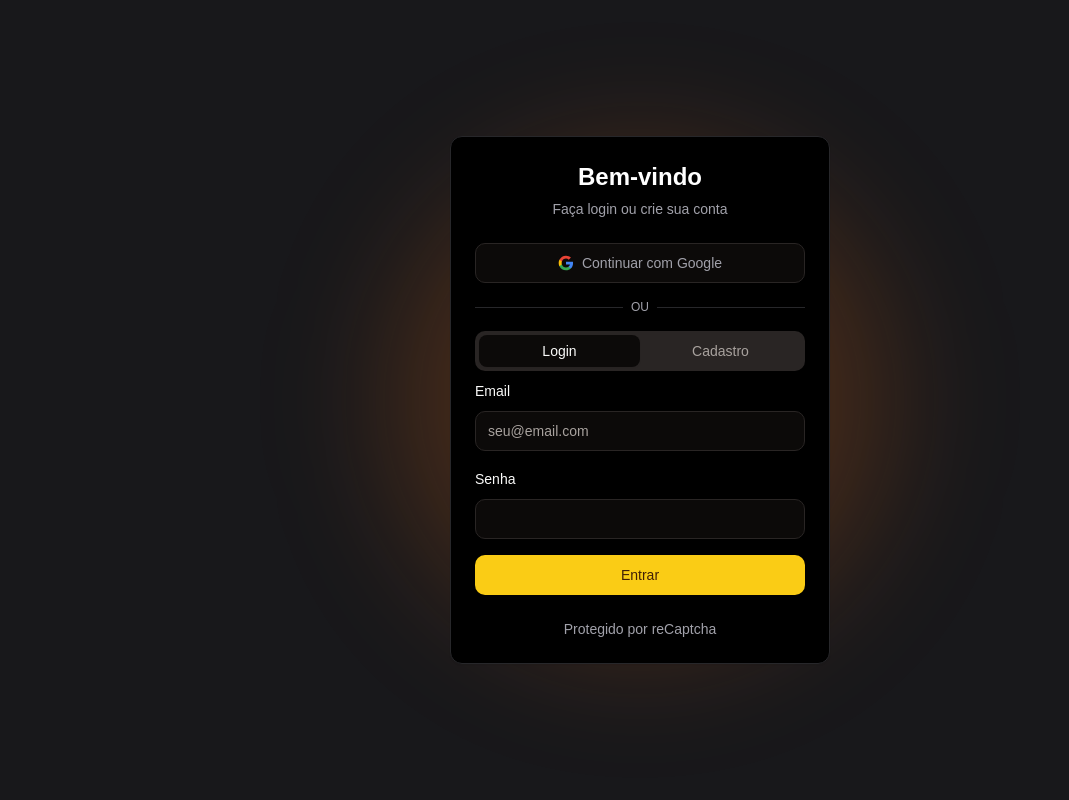
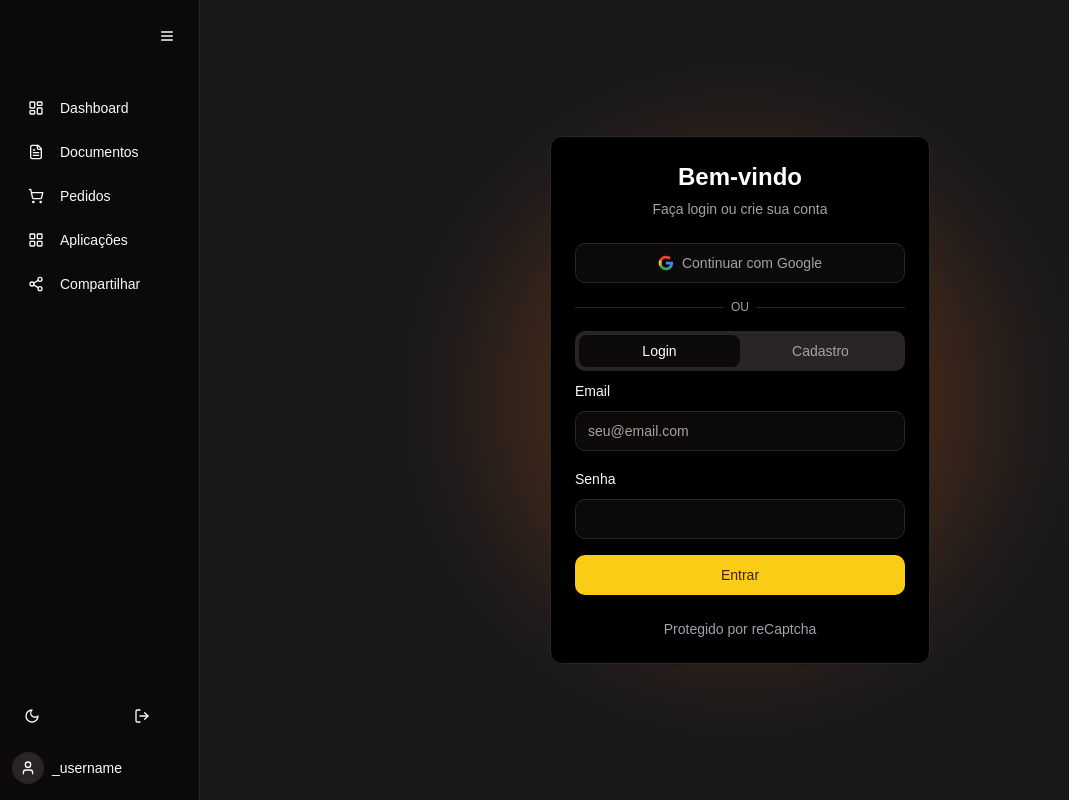
Before and after one commit to flyheb/clone_boiler, a Next.js app: page /auth in a window 1280 px wide. Shown: the whole page, without its empty margins (0-1069 px from the left). Built offline with nearby package versions, Linux system fonts and the light colour scheme.

Commit message:
Sidebar adicionada

```diff
--- a/app/api/auth/[...nextauth]/route.ts
+++ b/app/api/auth/[...nextauth]/route.ts
@@ -1,8 +1,8 @@
 import NextAuth from "next-auth"
 import GoogleProvider from "next-auth/providers/google"
-import { createClient } from '@/lib/supabase/server'
+// import { createClient } from '@/lib/supabase/server'
 
-const handler = NextAuth({
+/*const handler = NextAuth({
   providers: [
     GoogleProvider({
       clientId: process.env.GOOGLE_CLIENT_ID!,
@@ -48,4 +48,4 @@
   }
 })
 
-export { handler as GET, handler as POST }
+export { handler as GET, handler as POST } */
--- a/app/layout.tsx
+++ b/app/layout.tsx
@@ -3,6 +3,7 @@
 import "./globals.css";
 import { ThemeProvider } from "@/components/theme-provider";
 import { Providers } from "./providers"
+import { Sidebar } from "@/components/sidebar"
 
 const geistSans = Geist({
   variable: "--font-geist-sans",
@@ -34,7 +35,12 @@
             enableSystem
             disableTransitionOnChange
           >
-            {children}
+            <div className="flex">
+              <Sidebar />
+              <main className="flex-1">
+                {children}
+              </main>
+            </div>
           </ThemeProvider>
         </Providers>
       </body>
--- /dev/null
+++ b/components/sidebar.tsx
@@ -0,0 +1,100 @@
+"use client"
+
+import { cn } from "@/utils/utils"
+import {
+  Sheet,
+  SheetContent,
+  SheetTrigger,
+} from "@/components/ui/sheet"
+import {
+  Collapsible,
+  CollapsibleContent,
+  CollapsibleTrigger,
+} from "@/components/ui/collapsible"
+import { Button } from "@/components/ui/button"
+import { MenuIcon, LayoutDashboard, FileText, ShoppingCart, LayoutGrid, Share2, Moon, User, LogOut } from "lucide-react"
+import { useState } from "react"
+
+export function Sidebar() {
+  const [isOpen, setIsOpen] = useState(true)
+
+  return (
+    <nav className={cn("h-screen border-r bg-background transition-all duration-300",
+      isOpen ? "w-[200px]" : "w-[70px]")}>
+      <Sheet>
+        <SheetTrigger asChild className="lg:hidden">
+          <Button variant="ghost" size="icon" className="md:hidden">
+            <MenuIcon className="h-5 w-5" />
+          </Button>
+        </SheetTrigger>
+        <SheetContent side="left" className="w-[240px] p-0">
+          <SidebarContent isCollapsed={!isOpen} />
+        </SheetContent>
+      </Sheet>
+
+      <Collapsible
+        open={isOpen}
+        onOpenChange={setIsOpen}
+        className="hidden lg:flex flex-col h-full"
+      >
+        <div className="space-y-4 py-4">
+          <div className="flex justify-end px-3">
+            <CollapsibleTrigger asChild>
+              <Button variant="ghost" size="icon">
+                <MenuIcon className="h-5 w-5" />
+              </Button>
+            </CollapsibleTrigger>
+          </div>
+          <CollapsibleContent className="space-y-1" forceMount>
+            <SidebarContent isCollapsed={!isOpen} />
+          </CollapsibleContent>
+        </div>
+      </Collapsible>
+    </nav>
+  )
+}
+
+function SidebarContent({ isCollapsed }: { isCollapsed?: boolean }) {
+  return (
+    <div className="space-y-4 py-4">
+      <div className="px-3 space-y-1">
+        <Button variant="ghost" className="w-full justify-start">
+          <LayoutDashboard className="h-5 w-5" />
+          {!isCollapsed && <span className="ml-2">Dashboard</span>}
+        </Button>
+        <Button variant="ghost" className="w-full justify-start">
+          <FileText className="h-5 w-5" />
+          {!isCollapsed && <span className="ml-2">Documentos</span>}
+        </Button>
+        <Button variant="ghost" className="w-full justify-start">
+          <ShoppingCart className="h-5 w-5" />
+          {!isCollapsed && <span className="ml-2">Pedidos</span>}
+        </Button>
+        <Button variant="ghost" className="w-full justify-start">
+          <LayoutGrid className="h-5 w-5" />
+          {!isCollapsed && <span className="ml-2">Aplicações</span>}
+        </Button>
+        <Button variant="ghost" className="w-full justify-start">
+          <Share2 className="h-5 w-5" />
+          {!isCollapsed && <span className="ml-2">Compartilhar</span>}
+        </Button>
+      </div>
+      <div className={cn("fixed bottom-4 px-3", isCollapsed ? "w-[70px]" : "w-[240px]")}>
+        <div className="flex flex-col gap-4">
+          <div className="flex justify-between w-[150px]">
+            <Button variant="ghost" size="icon">
+              <Moon className="h-5 w-5" />
+            </Button>
+            <Button variant="ghost" size="icon">
+              <LogOut className="h-5 w-5" />
+            </Button>
+          </div>
+          <div className="flex items-center gap-2">
+            <User className="h-8 w-8 rounded-full bg-muted p-2" />
+            {!isCollapsed && <span className="text-sm">_username</span>}
+          </div>
+        </div>
+      </div>
+    </div>
+  )
+}
--- /dev/null
+++ b/components/ui/collapsible.tsx
@@ -0,0 +1,11 @@
+"use client"
+
+import * as CollapsiblePrimitive from "@radix-ui/react-collapsible"
+
+const Collapsible = CollapsiblePrimitive.Root
+
+const CollapsibleTrigger = CollapsiblePrimitive.CollapsibleTrigger
+
+const CollapsibleContent = CollapsiblePrimitive.CollapsibleContent
+
+export { Collapsible, CollapsibleTrigger, CollapsibleContent }
--- /dev/null
+++ b/components/ui/sheet.tsx
@@ -0,0 +1,140 @@
+"use client"
+
+import * as React from "react"
+import * as SheetPrimitive from "@radix-ui/react-dialog"
+import { cva, type VariantProps } from "class-variance-authority"
+import { X } from "lucide-react"
+
+import { cn } from "@/utils/utils"
+
+const Sheet = SheetPrimitive.Root
+
+const SheetTrigger = SheetPrimitive.Trigger
+
+const SheetClose = SheetPrimitive.Close
+
+const SheetPortal = SheetPrimitive.Portal
+
+const SheetOverlay = React.forwardRef<
+  React.ElementRef<typeof SheetPrimitive.Overlay>,
+  React.ComponentPropsWithoutRef<typeof SheetPrimitive.Overlay>
+>(({ className, ...props }, ref) => (
+  <SheetPrimitive.Overlay
+    className={cn(
+      "fixed inset-0 z-50 bg-black/80  data-[state=open]:animate-in data-[state=closed]:animate-out data-[state=closed]:fade-out-0 data-[state=open]:fade-in-0",
+      className
+    )}
+    {...props}
+    ref={ref}
+  />
+))
+SheetOverlay.displayName = SheetPrimitive.Overlay.displayName
+
+const sheetVariants = cva(
+  "fixed z-50 gap-4 bg-background p-6 shadow-lg transition ease-in-out data-[state=open]:animate-in data-[state=closed]:animate-out data-[state=closed]:duration-300 data-[state=open]:duration-500",
+  {
+    variants: {
+      side: {
+        top: "inset-x-0 top-0 border-b data-[state=closed]:slide-out-to-top data-[state=open]:slide-in-from-top",
+        bottom:
+          "inset-x-0 bottom-0 border-t data-[state=closed]:slide-out-to-bottom data-[state=open]:slide-in-from-bottom",
+        left: "inset-y-0 left-0 h-full w-3/4 border-r data-[state=closed]:slide-out-to-left data-[state=open]:slide-in-from-left sm:max-w-sm",
+        right:
+          "inset-y-0 right-0 h-full w-3/4  border-l data-[state=closed]:slide-out-to-right data-[state=open]:slide-in-from-right sm:max-w-sm",
+      },
+    },
+    defaultVariants: {
+      side: "right",
+    },
+  }
+)
+
+interface SheetContentProps
+  extends React.ComponentPropsWithoutRef<typeof SheetPrimitive.Content>,
+    VariantProps<typeof sheetVariants> {}
+
+const SheetContent = React.forwardRef<
+  React.ElementRef<typeof SheetPrimitive.Content>,
+  SheetContentProps
+>(({ side = "right", className, children, ...props }, ref) => (
+  <SheetPortal>
+    <SheetOverlay />
+    <SheetPrimitive.Content
+      ref={ref}
+      className={cn(sheetVariants({ side }), className)}
+      {...props}
+    >
+      {children}
+      <SheetPrimitive.Close className="absolute right-4 top-4 rounded-sm opacity-70 ring-offset-background transition-opacity hover:opacity-100 focus:outline-none focus:ring-2 focus:ring-ring focus:ring-offset-2 disabled:pointer-events-none data-[state=open]:bg-secondary">
+        <X className="h-4 w-4" />
+        <span className="sr-only">Close</span>
+      </SheetPrimitive.Close>
+    </SheetPrimitive.Content>
+  </SheetPortal>
+))
+SheetContent.displayName = SheetPrimitive.Content.displayName
+
+const SheetHeader = ({
+  className,
+  ...props
+}: React.HTMLAttributes<HTMLDivElement>) => (
+  <div
+    className={cn(
+      "flex flex-col space-y-2 text-center sm:text-left",
+      className
+    )}
+    {...props}
+  />
+)
+SheetHeader.displayName = "SheetHeader"
+
+const SheetFooter = ({
+  className,
+  ...props
+}: React.HTMLAttributes<HTMLDivElement>) => (
+  <div
+    className={cn(
+      "flex flex-col-reverse sm:flex-row sm:justify-end sm:space-x-2",
+      className
+    )}
+    {...props}
+  />
+)
+SheetFooter.displayName = "SheetFooter"
+
+const SheetTitle = React.forwardRef<
+  React.ElementRef<typeof SheetPrimitive.Title>,
+  React.ComponentPropsWithoutRef<typeof SheetPrimitive.Title>
+>(({ className, ...props }, ref) => (
+  <SheetPrimitive.Title
+    ref={ref}
+    className={cn("text-lg font-semibold text-foreground", className)}
+    {...props}
+  />
+))
+SheetTitle.displayName = SheetPrimitive.Title.displayName
+
+const SheetDescription = React.forwardRef<
+  React.ElementRef<typeof SheetPrimitive.Description>,
+  React.ComponentPropsWithoutRef<typeof SheetPrimitive.Description>
+>(({ className, ...props }, ref) => (
+  <SheetPrimitive.Description
+    ref={ref}
+    className={cn("text-sm text-muted-foreground", className)}
+    {...props}
+  />
+))
+SheetDescription.displayName = SheetPrimitive.Description.displayName
+
+export {
+  Sheet,
+  SheetPortal,
+  SheetOverlay,
+  SheetTrigger,
+  SheetClose,
+  SheetContent,
+  SheetHeader,
+  SheetFooter,
+  SheetTitle,
+  SheetDescription,
+}
--- a/package.json
+++ b/package.json
@@ -9,7 +9,9 @@
     "lint": "next lint"
   },
   "dependencies": {
-    "@auth/core": "^0.34.2",
+    "@auth/core": "^0.37.4",
+    "@radix-ui/react-collapsible": "^1.1.2",
+    "@radix-ui/react-dialog": "^1.1.5",
     "@radix-ui/react-label": "^2.1.1",
     "@radix-ui/react-slot": "^1.1.1",
     "@radix-ui/react-tabs": "^1.1.2",
@@ -19,7 +21,7 @@
     "clsx": "^2.1.1",
     "lucide-react": "^0.474.0",
     "next": "15.1.6",
-    "next-auth": "^4.24.11",
+    "next-auth": "^4.24.7",
     "next-themes": "^0.4.4",
     "react": "^19.0.0",
     "react-dom": "^19.0.0",
--- a/tsconfig.json
+++ b/tsconfig.json
@@ -20,7 +20,8 @@
     ],
     "paths": {
       "@/*": ["./*"]
-    }
+    },
+    "baseUrl": "."
   },
   "include": ["next-env.d.ts", "**/*.ts", "**/*.tsx", ".next/types/**/*.ts"],
   "exclude": ["node_modules"]
```
Also changed, not shown: app/(auth)/auth/page.tsx (+16 -15 lines), next-env.d.ts (added), 2 other files (tests, documents, lock files or other folders).
